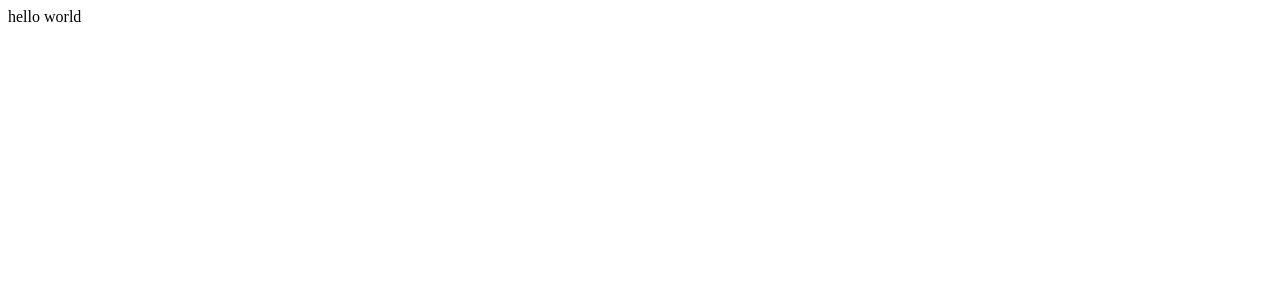
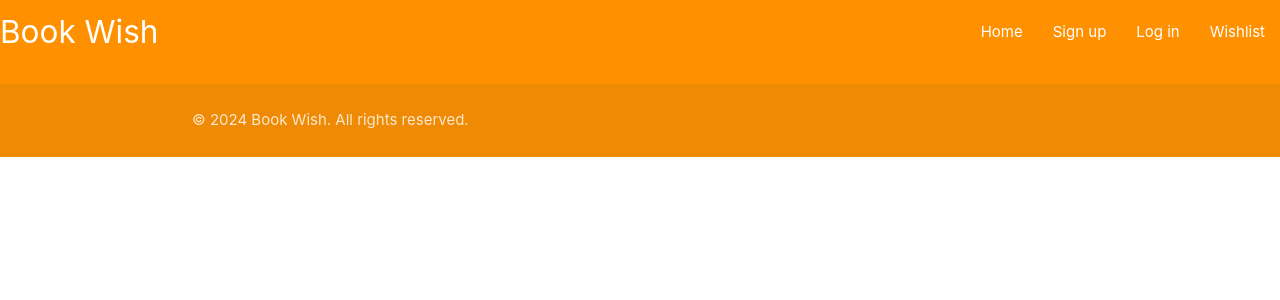
Before and after one commit to amandakoka/bookwish, a Flask app: page / in a window 1280 px wide. Before the commit the part shown is almost empty. Shown: the top 300 px of the page. Run offline with Flask 3, Linux system fonts and the light colour scheme.

Commit message:
add: links to materialize, css file and base code for website

```diff
--- a/bookwish/templates/base.html
+++ b/bookwish/templates/base.html
@@ -3,9 +3,48 @@
 <head>
     <meta charset="UTF-8">
     <meta name="viewport" content="width=device-width, initial-scale=1.0">
+    <link rel="stylesheet" href="https://cdnjs.cloudflare.com/ajax/libs/materialize/1.0.0/css/materialize.min.css">
+    <link href="https://fonts.googleapis.com/icon?family=Material+Icons" rel="stylesheet">
+    <link rel="stylesheet" href="{{ url_for('static', filename='css/style.css') }}" type="text/css">
     <title>Book Wish</title>
 </head>
 <body>
-    hello world
+    <header>
+        <nav class ="orange accent-3">
+            <div class="nav-wrapper">
+              <a href="{{ url_for('home')}}" class="brand-logo">Book Wish</a>
+              <a href="#" data-target="mobile-demo" class="sidenav-trigger"><i class="material-icons">menu</i></a>
+              <ul class="right hide-on-med-and-down">
+                <li><a href="{{ url_for('home')}}">Home</a></li>
+                <li><a href="">Sign up</a></li>
+                <li><a href="">Log in</a></li>
+                <li><a href="">Wishlist</a></li>
+              </ul>
+            </div>
+          </nav>
+
+          <ul class="sidenav" id="mobile-demo">
+                <li><a href="{{ url_for('home')}}">Home</a></li>
+                <li><a href="">Sign up</a></li>
+                <li><a href="">Log in</a></li>
+                <li><a href="">Wishlist</a></li>
+          </ul>
+    </header>
+    <main class="container" id="bg">
+        {% block content %}
+        {% endblock %}
+    </main>
+
+    <footer class="page-footer orange accent-3">
+        <div class="footer-copyright">
+          <div class="container">
+            <p>© 2024 Book Wish. All rights reserved.</p>
+          </div>
+        </div>
+    </footer>
+
+    <script src="https://cdnjs.cloudflare.com/ajax/libs/materialize/1.0.0/js/materialize.min.js"></script>
+    <script src="{{ url_for('static', filename='js/script.js') }}"></script>
+</body>
 </body>
 </html>
```
